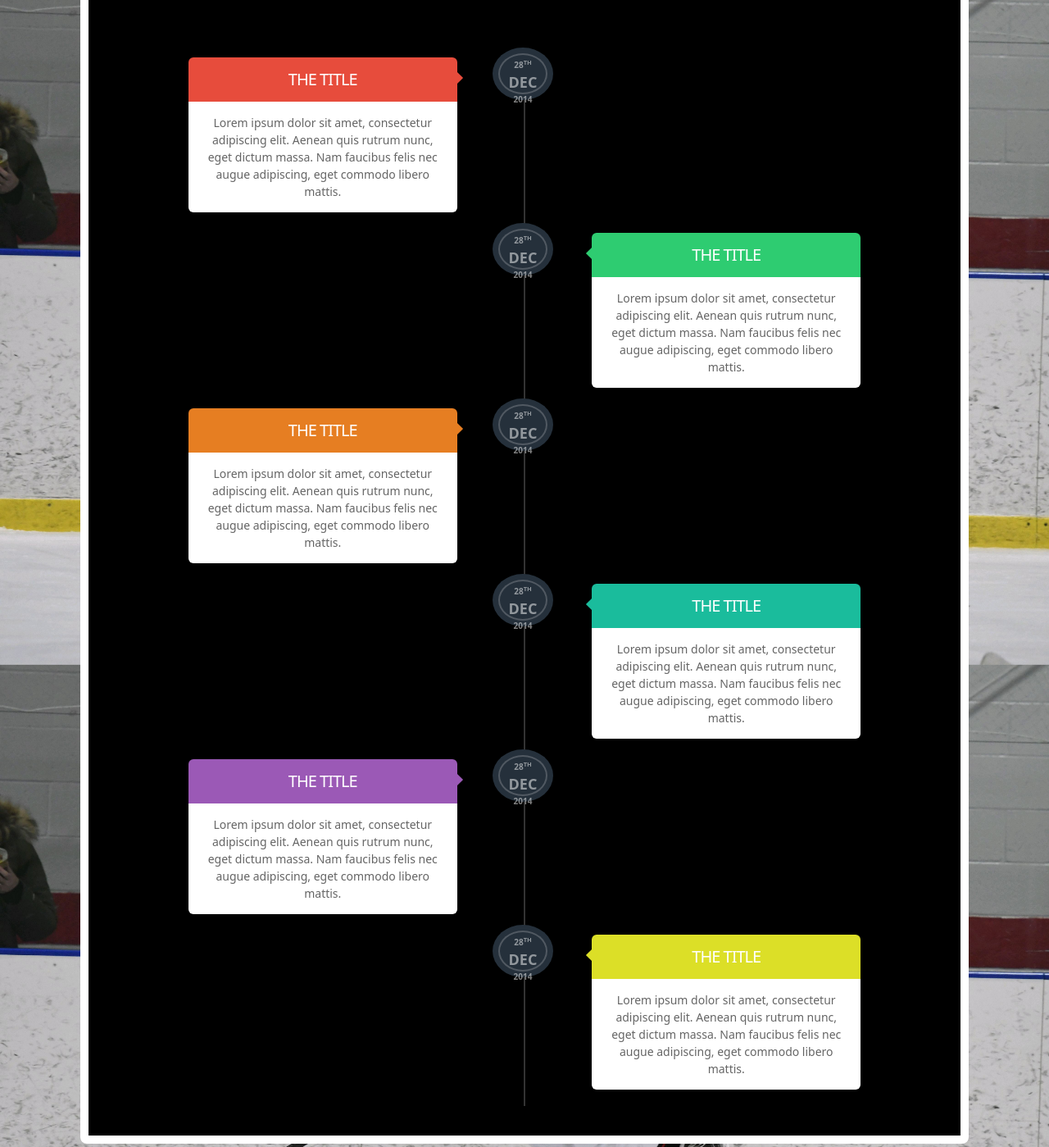
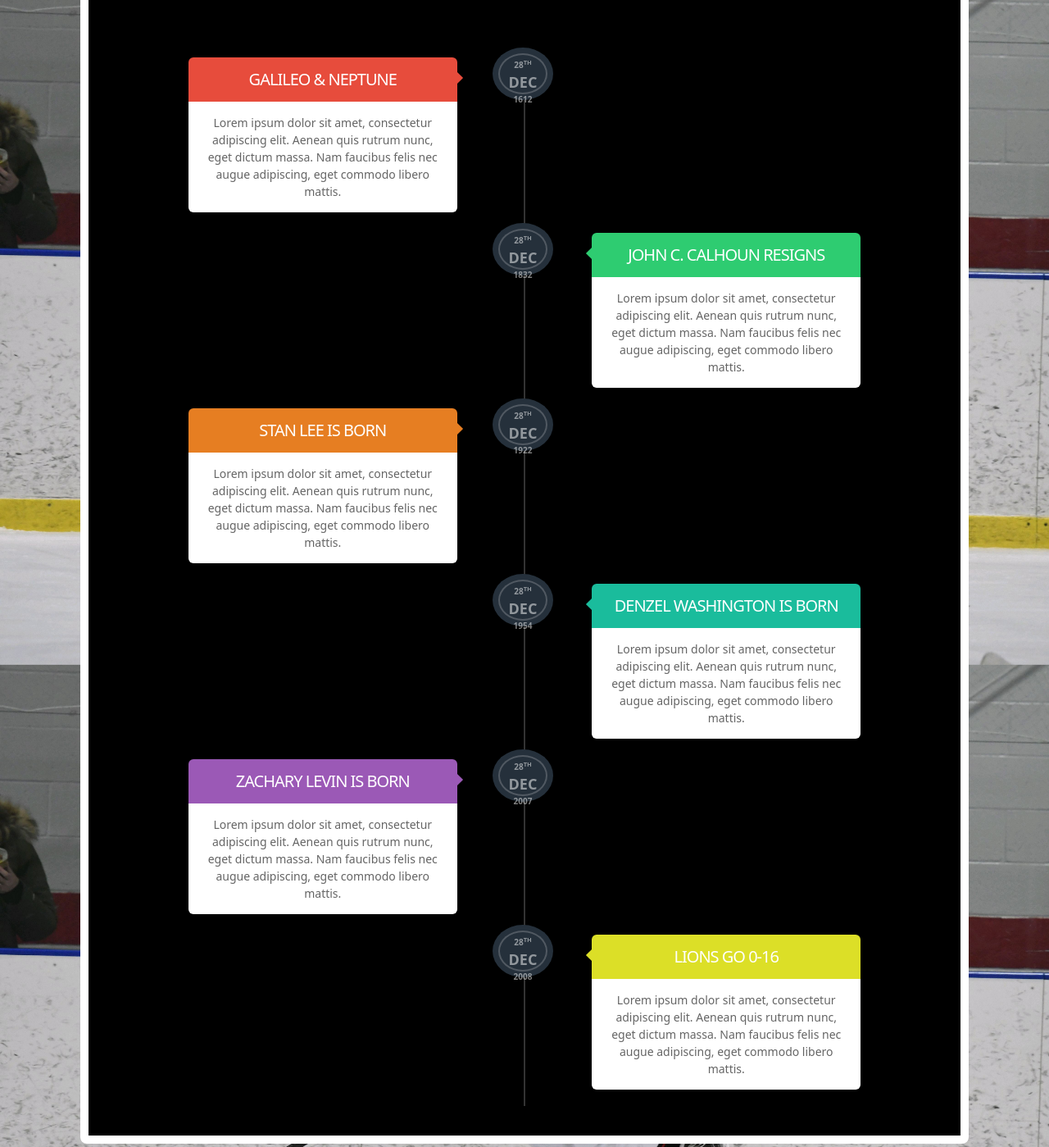
Before and after one commit to zlevin1228/On-My-Birthday, a plain HTML site: page index.html in a window 1280 px wide. Shown: the part 896-2295 px from the top of the page at 82% size. Drawn offline with nearby package versions, Linux system fonts and the light colour scheme.

Commit message:
small edits made to html

```diff
--- a/index.html
+++ b/index.html
@@ -108,9 +108,9 @@
                   <span class="date">
                     <span class="day">28<sup>th</sup></span>
                     <span class="month">Dec</span>
-                    <span class="year">2014</span>
+                    <span class="year">1612</span>
                   </span>
-                  <h2>The Title</h2>
+                  <h2>Galileo & Neptune</h2>
                   <p>Lorem ipsum dolor sit amet, consectetur adipiscing elit. Aenean quis rutrum nunc, eget dictum massa. Nam faucibus felis nec augue adipiscing, eget commodo libero mattis.</p>
                 </div>
               </article>
@@ -119,9 +119,9 @@
                   <span class="date">
                     <span class="day">28<sup>th</sup></span>
                     <span class="month">Dec</span>
-                    <span class="year">2014</span>
+                    <span class="year">1832</span>
                   </span>
-                  <h2>The Title</h2>
+                  <h2>John C. Calhoun resigns</h2>
                   <p>Lorem ipsum dolor sit amet, consectetur adipiscing elit. Aenean quis rutrum nunc, eget dictum massa. Nam faucibus felis nec augue adipiscing, eget commodo libero mattis.</p>
                 </div>
               </article>
@@ -130,9 +130,9 @@
                   <span class="date">
                     <span class="day">28<sup>th</sup></span>
                     <span class="month">Dec</span>
-                    <span class="year">2014</span>
+                    <span class="year">1922</span>
                   </span>
-                  <h2>The Title</h2>
+                  <h2>Stan Lee is born</h2>
                   <p>Lorem ipsum dolor sit amet, consectetur adipiscing elit. Aenean quis rutrum nunc, eget dictum massa. Nam faucibus felis nec augue adipiscing, eget commodo libero mattis.</p>
                 </div>
               </article>
@@ -141,9 +141,9 @@
                   <span class="date">
                     <span class="day">28<sup>th</sup></span>
                     <span class="month">Dec</span>
-                    <span class="year">2014</span>
+                    <span class="year">1954</span>
                   </span>
-                  <h2>The Title</h2>
+                  <h2>Denzel Washington is born</h2>
                   <p>Lorem ipsum dolor sit amet, consectetur adipiscing elit. Aenean quis rutrum nunc, eget dictum massa. Nam faucibus felis nec augue adipiscing, eget commodo libero mattis.</p>
                 </div>
               </article>
@@ -152,9 +152,9 @@
                   <span class="date">
                     <span class="day">28<sup>th</sup></span>
                     <span class="month">Dec</span>
-                    <span class="year">2014</span>
+                    <span class="year">2007</span>
                   </span>
-                  <h2>The Title</h2>
+                  <h2>Zachary Levin is born</h2>
                   <p>Lorem ipsum dolor sit amet, consectetur adipiscing elit. Aenean quis rutrum nunc, eget dictum massa. Nam faucibus felis nec augue adipiscing, eget commodo libero mattis.</p>
                 </div>
               </article>
@@ -163,9 +163,9 @@
                   <span class="date">
                     <span class="day">28<sup>th</sup></span>
                     <span class="month">Dec</span>
-                    <span class="year">2014</span>
+                    <span class="year">2008</span>
                   </span>
-                  <h2>The Title</h2>
+                  <h2>Lions go 0-16</h2>
                   <p>Lorem ipsum dolor sit amet, consectetur adipiscing elit. Aenean quis rutrum nunc, eget dictum massa. Nam faucibus felis nec augue adipiscing, eget commodo libero mattis.</p>
                 </div>
               </article>
```
